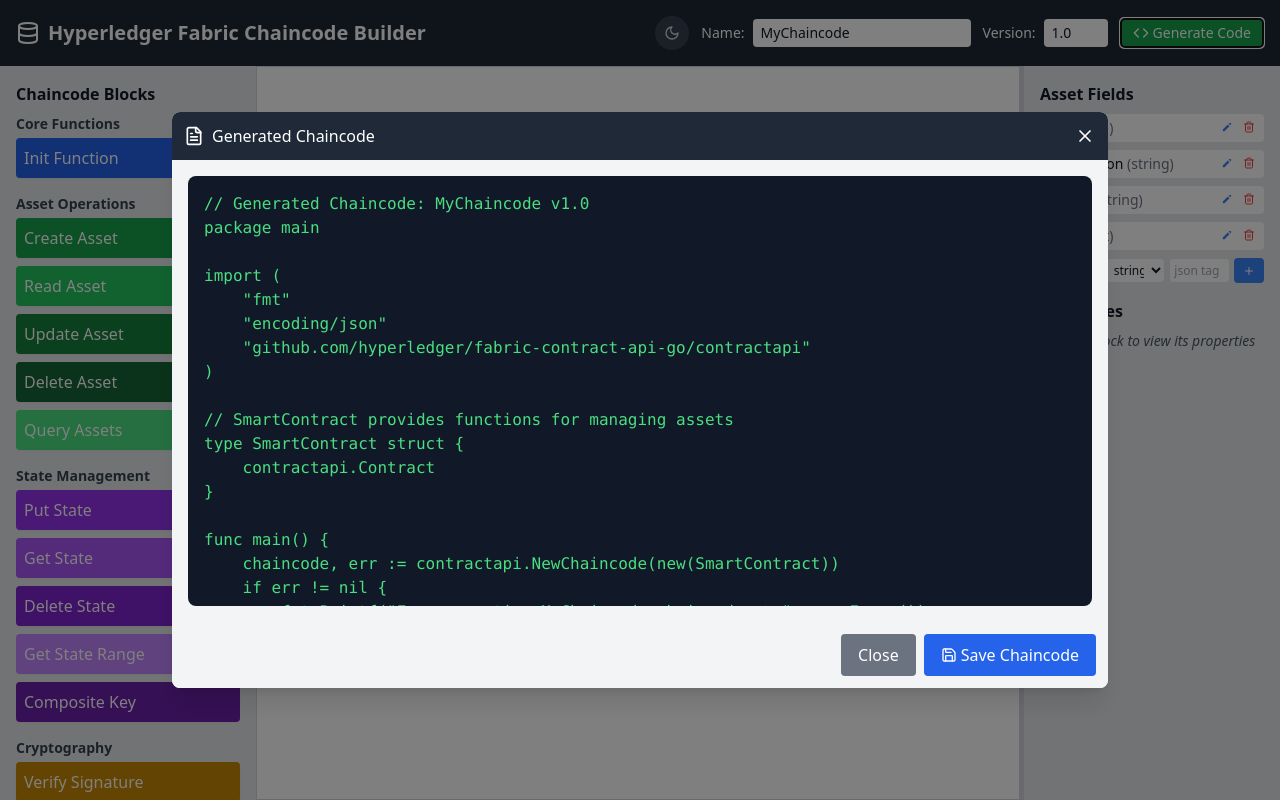
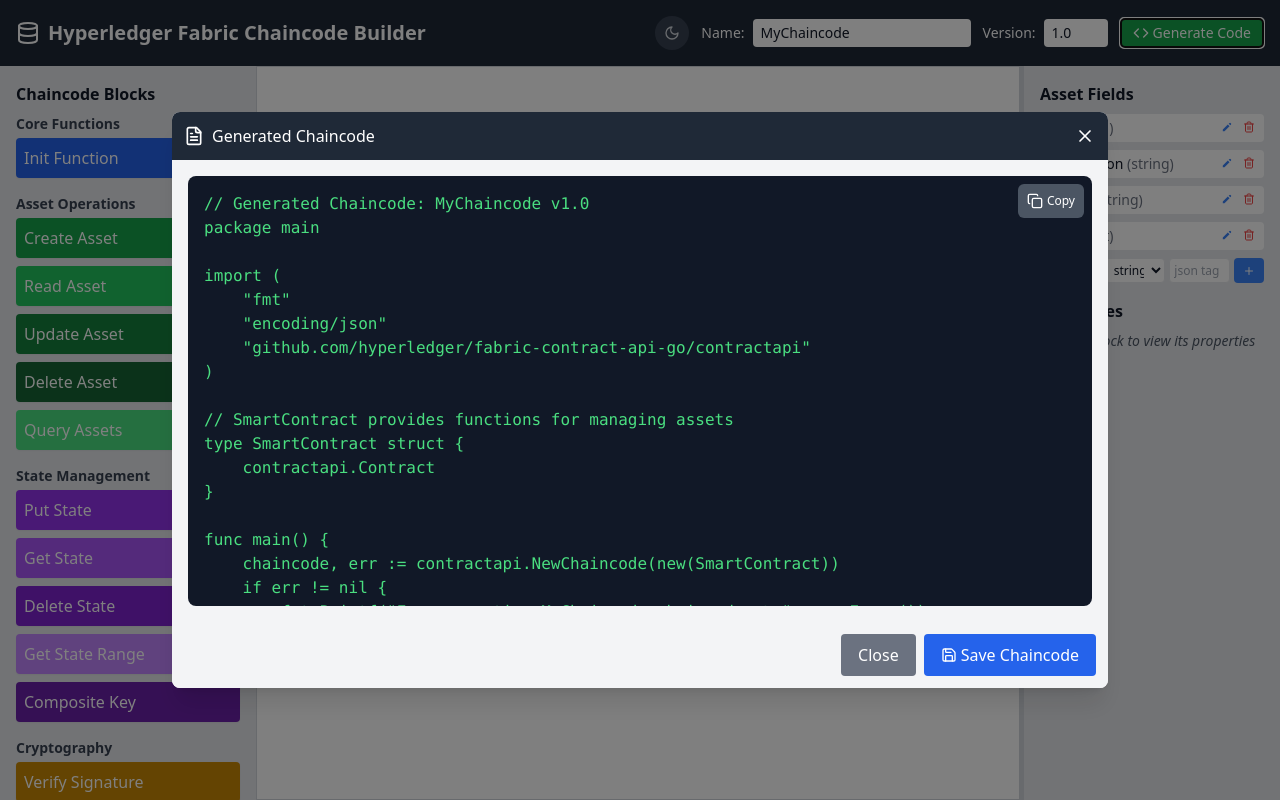
Before and after one commit to adityajoshi12/hlf-chaincode-builder, a React (Vite) app: page / in a window 1280 px wide. Both pictures are taken after a click on the button "Generate Code". Built offline with nearby package versions, Linux system fonts and the light colour scheme.

Commit message:
fix update function
Signed-off-by: adityajoshi12 <adityaprakashjoshi1@gmail.com>

```diff
--- a/src/components/CodeModal.jsx
+++ b/src/components/CodeModal.jsx
@@ -1,5 +1,6 @@
-import { X, Save, FileText } from 'lucide-react';
+import { X, Save, FileText, Copy, Check } from 'lucide-react';
 import { useTheme } from '../ThemeContext';
+import { useState } from 'react';
 
 export default function CodeModal({
   showCodeModal,
@@ -7,11 +8,38 @@
   generatedCode
 }) {
   const { theme } = useTheme();
+  const [copied, setCopied] = useState(false);
+
+  // State for notification
+  const [showNotification, setShowNotification] = useState(false);
+
+  // Function to copy code to clipboard
+  const copyToClipboard = () => {
+    navigator.clipboard.writeText(generatedCode)
+      .then(() => {
+        setCopied(true);
+        setShowNotification(true);
+        // Reset the copied state after 2 seconds
+        setTimeout(() => {
+          setCopied(false);
+          setShowNotification(false);
+        }, 2000);
+      })
+      .catch(err => {
+        console.error('Failed to copy code: ', err);
+      });
+  };
 
   if (!showCodeModal) return null;
 
   return (
     <div className="fixed inset-0 bg-black bg-opacity-50 flex items-center justify-center p-4 z-50">
+      {showNotification && (
+        <div className="fixed top-5 right-5 bg-green-500 text-white py-2 px-4 rounded shadow-lg flex items-center z-50 animate-fadeIn">
+          <Check className="h-4 w-4 mr-2" />
+          Code copied to clipboard!
+        </div>
+      )}
       <div className={`${theme === 'dark' ? 'bg-gray-800' : 'bg-white'} rounded-lg shadow-xl w-3/4 h-3/4 max-h-full flex flex-col overflow-hidden`}>
         <div className={`${theme === 'dark' ? 'bg-gray-900' : 'bg-gray-800'} text-white p-3 flex justify-between items-center`}>
           <div className="flex items-center">
@@ -26,9 +54,28 @@
           </button>
         </div>
         <div className={`flex-1 p-4 ${theme === 'dark' ? 'bg-gray-800' : 'bg-gray-100'} overflow-hidden`}>
-          <pre className={`${theme === 'dark' ? 'bg-gray-900 border border-gray-700' : 'bg-gray-900'} text-green-400 p-4 rounded-lg overflow-auto h-full w-full`}>
-            {generatedCode}
-          </pre>
+          <div className="relative h-full">
+            <button
+              onClick={copyToClipboard}
+              className={`absolute top-2 right-2 ${theme === 'dark' ? 'bg-gray-700' : 'bg-gray-600'} hover:bg-gray-600 ${copied ? 'bg-green-600' : ''} text-white p-2 rounded-md flex items-center transition-colors duration-200`}
+              title="Copy code"
+            >
+              {copied ? (
+                <>
+                  <Check className="h-4 w-4 mr-1" />
+                  <span className="text-xs">Copied!</span>
+                </>
+              ) : (
+                <>
+                  <Copy className="h-4 w-4 mr-1" />
+                  <span className="text-xs">Copy</span>
+                </>
+              )}
+            </button>
+            <pre className={`${theme === 'dark' ? 'bg-gray-900 border border-gray-700' : 'bg-gray-900'} text-green-400 p-4 rounded-lg overflow-auto h-full w-full`}>
+              {generatedCode}
+            </pre>
+          </div>
         </div>
         <div className={`${theme === 'dark' ? 'bg-gray-800' : 'bg-gray-100'} p-3 flex justify-end`}>
           <button
@@ -38,6 +85,17 @@
             Close
           </button>
           <button
+            onClick={() => {
+              const blob = new Blob([generatedCode], { type: 'text/plain' });
+              const url = URL.createObjectURL(blob);
+              const a = document.createElement('a');
+              a.href = url;
+              a.download = 'chaincode.go';
+              document.body.appendChild(a);
+              a.click();
+              document.body.removeChild(a);
+              URL.revokeObjectURL(url);
+            }}
             className="bg-blue-600 hover:bg-blue-700 text-white px-4 py-2 rounded flex items-center"
           >
             <Save className="h-4 w-4 mr-1" />
--- a/src/utils/ChaincodeGenerator.js
+++ b/src/utils/ChaincodeGenerator.js
@@ -204,7 +204,7 @@
         code += `}\n\n`;
 
         // Add helper function for asset exists if not already added
-        if (!code.includes(`${assetType}Exists`)) {
+        if (!code.includes(`func (s *SmartContract) ${assetType}Exists`)) {
           code += `// ${assetType}Exists returns true when ${assetType.toLowerCase()} exists in the ledger\n`;
           code += `func (s *SmartContract) ${assetType}Exists(ctx contractapi.TransactionContextInterface, id string) (bool, error) {\n`;
           code += `\t${assetVarName}JSON, err := ctx.GetStub().GetState(id)\n`;
--- a/tailwind.config.js
+++ b/tailwind.config.js
@@ -19,6 +19,20 @@
         'dark-card': '#1f2937',
         'dark-text': '#f3f4f6',
         'dark-border': '#374151',
+      },
+      animation: {
+        'fadeIn': 'fadeIn 0.3s ease-in-out',
+        'fadeOut': 'fadeOut 0.3s ease-in-out',
+      },
+      keyframes: {
+        fadeIn: {
+          '0%': { opacity: 0 },
+          '100%': { opacity: 1 },
+        },
+        fadeOut: {
+          '0%': { opacity: 1 },
+          '100%': { opacity: 0 },
+        },
       }
     },
   },
```
Also changed, not shown: 1 other file (tests, documents, lock files or other folders).
